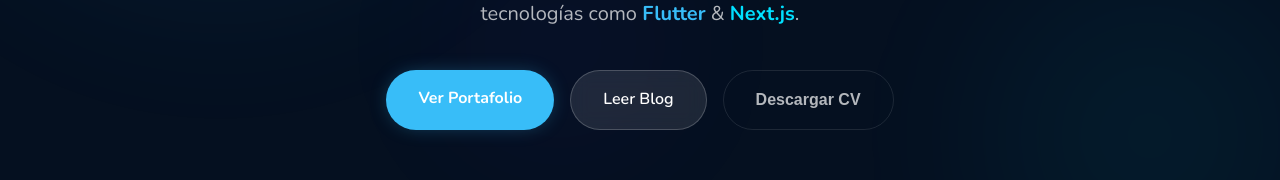
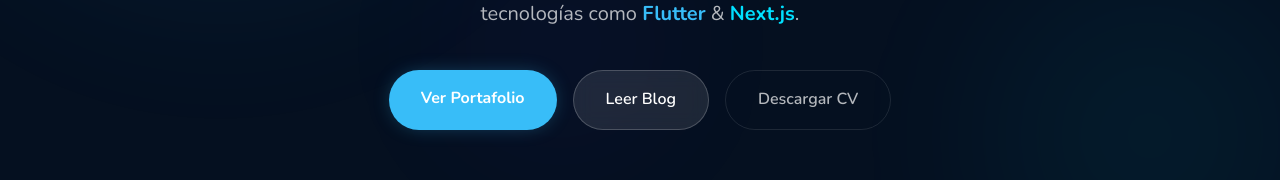
Before and after one commit to pomarmcdrac/PortfolioV2, a Next.js app: page / in a window 1280 px wide. Shown: the part 484-664 px from the top of the page. Built offline with nearby package versions, Linux system fonts and the light colour scheme; no server answers.

Commit message:
fix: button and add pdf

```diff
--- a/src/app/page.tsx
+++ b/src/app/page.tsx
@@ -211,7 +211,9 @@ export default function Home() {
           >
             {t.hero.ctaBlog}
           </a>
-          <button
+          <a
+            href="/cv.pdf"
+            download="Omar_Morales_CV.pdf"
             style={{
               padding: "1rem 2rem",
               background: "transparent",
@@ -221,10 +223,12 @@ export default function Home() {
               cursor: "pointer",
               fontWeight: "600",
               fontSize: "1rem",
+              textDecoration: "none",
+              display: "inline-block",
             }}
           >
             {t.hero.ctaCV}
-          </button>
+          </a>
         </motion.div>
       </section>
 
```
Also changed, not shown: 1 other file (tests, documents, lock files or other folders).
